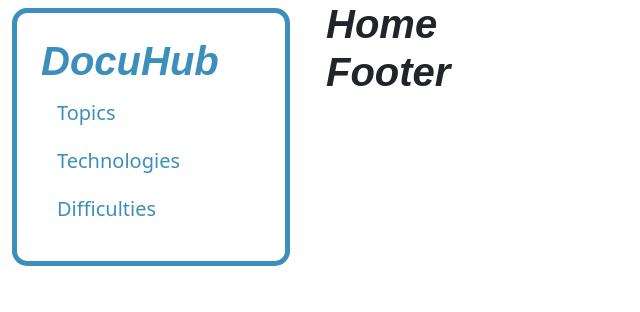
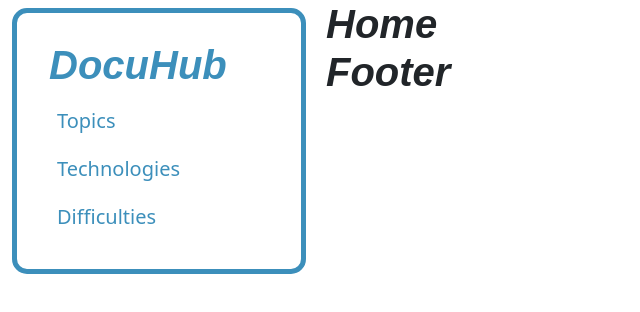
Before and after one commit to coluccifrancesco/documentation-webapp, a React (Vite) app in the folder documentation-react/: page / in a window 1280 px wide. Shown: the top 312 px of the page, without its empty margins (0-640 px from the left). Built offline with nearby package versions, Linux system fonts and the light colour scheme; a web font is replaced by a local one.

Commit message:
style: enhance Sidebar and ArgumentsList components with improved layout and styling

```diff
--- a/documentation-react/src/App.css
+++ b/documentation-react/src/App.css
@@ -64,20 +64,21 @@ a {
     border-radius: 15px;
 }
 
-
 .sidebar-link{
 
     border-radius: 15px;
 
     &:hover {
-    cursor: pointer;
-    transition: 0.5s;
-    background-color: var(--color-500);
-    box-shadow: rgba(0, 0, 0, 0.24) -5px 3px 8px;
+        cursor: pointer;
+        background-color: var(--color-500);
+        box-shadow: rgba(0, 0, 0, 0.24) -5px 3px 8px;
+        transition: 0.3s;
 
-    h5{
-        color: var(--color-50);
-    }
+        h5, h1{
+            color: var(--color-50);
+            margin-left: 20px;
+            transition: 0.25s ease-in-out;
+        }
     }
 
     &:active{
--- a/documentation-react/src/components/ArgumentsList.jsx
+++ b/documentation-react/src/components/ArgumentsList.jsx
@@ -19,11 +19,19 @@ export default function ArgumentsList() {
     if (isError) return <p>Error: {error.message}</p>;
 
     // 3. data is read
-    return (
-        <ul>
+    return (<section className='pe-4'>
+        <ul className='list-unstyled row'>
+
             {data.map(argument => (
-                <li key={argument.id}>{argument.name}</li>
+                <li key={argument.id} className='col-12 col-lg-6 my-3'>
+                    <div className='p-3 border'>
+                        <h2>{argument.name}</h2>
+
+                    </div>
+                </li>
             ))}
+
         </ul>
+    </section>
     );
 }
--- a/documentation-react/src/components/Sidebar.jsx
+++ b/documentation-react/src/components/Sidebar.jsx
@@ -2,11 +2,11 @@ import { Link, NavLink } from 'react-router-dom';
 
 export default function Header () {
 
-    return <div className="d-none d-lg-block col-lg-3 py-2 px-4">
+    return <div className="d-none d-lg-block col-lg-3 p-2 ps-4 pe-2">
 
         <div className="sidebar">
             <ul className="list-unstyled p-4">
-                <li className=''>
+                <li className='sidebar-link px-2 py-1'>
                     <Link to="/"><h1 className='text-color-500'>DocuHub</h1></Link>
                 </li>
 
```
